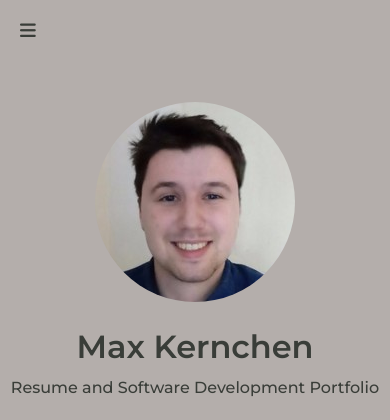
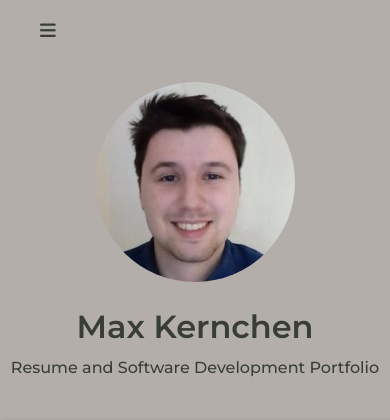
Before and after one commit to maxkernchen/maxkernchen.github.io, a PHP site: page / in a window 390 px wide. Shown: the top 420 px of the page. Run offline with PHP 8.4, Linux system fonts and the light colour scheme; some libraries are stand-ins or nearby versions.

Commit message:
changes for mobile view

```diff
--- a/styles.css
+++ b/styles.css
@@ -219,7 +219,8 @@ textarea:focus, input:focus{
 
   }
   .collapsed{
-    margin: 20px;
+    margin-top: 20px;
+    margin-left: 40px;
   }
   .terminal{
     width: 100%;
```
